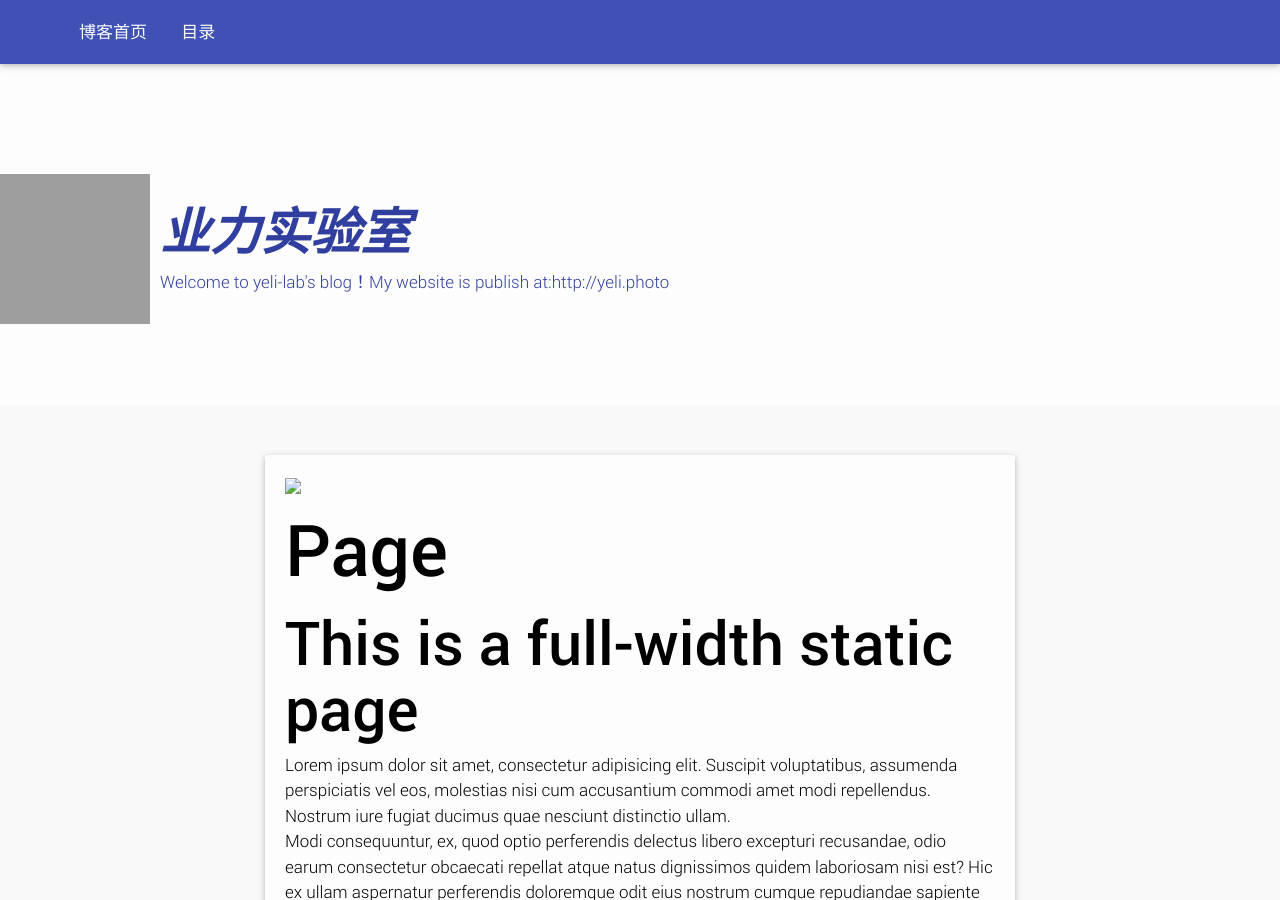
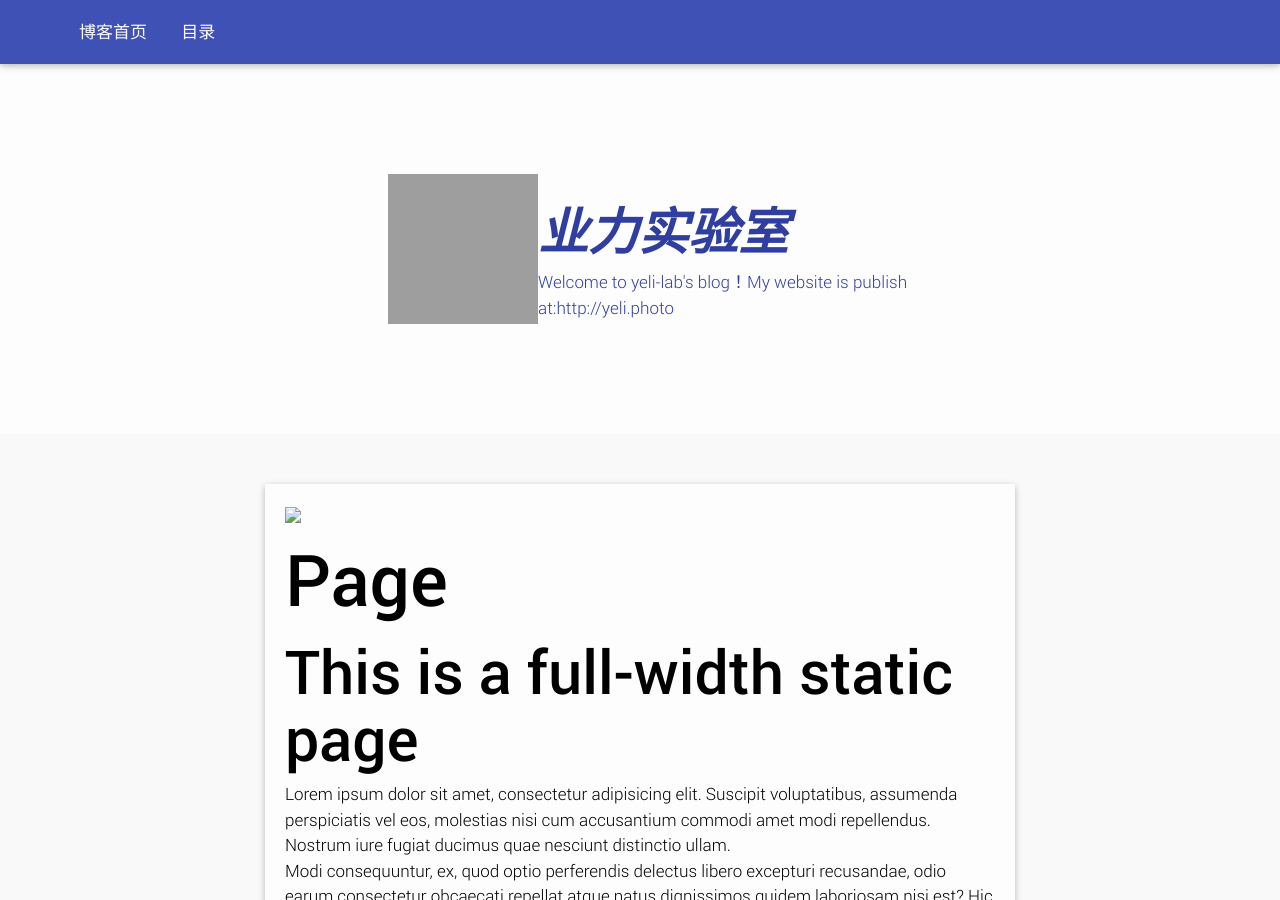
Before and after one commit to zrx89757/myblog, a Jekyll site: the page built from page-full/index.md, in a window 1280 px wide and 900 px high. Built offline with Jekyll 4.4.1, drawn with Linux system fonts in a browser that asks for light colours; grey boxes are pictures that could not be loaded.

Commit message:
修改full title

```diff
--- a/_includes/full.html
+++ b/_includes/full.html
@@ -1,22 +1,17 @@
 <!-- full logo version with slogan, icon and text, add the class .ts-full if you want to work with some of the existing CSS -->
 <style type="text/css">
 
-    .title-full{
-        max-width:700px;
-        width:80%;
-
+     .title-full{
+        margin-right: 20%;
+        margin-left: 30%;
     }
     .icon-img{
         width: 150px;
         height: 150px;
-        position: absolute;
-        left: 0px;
-        width: 150px;
+        float: left;
     }
     .yelilab-hold{
-        margin-left: 150px;
         padding-top: 20px;
-
     }
     .yeli-lab{
         font-style:italic;
```
